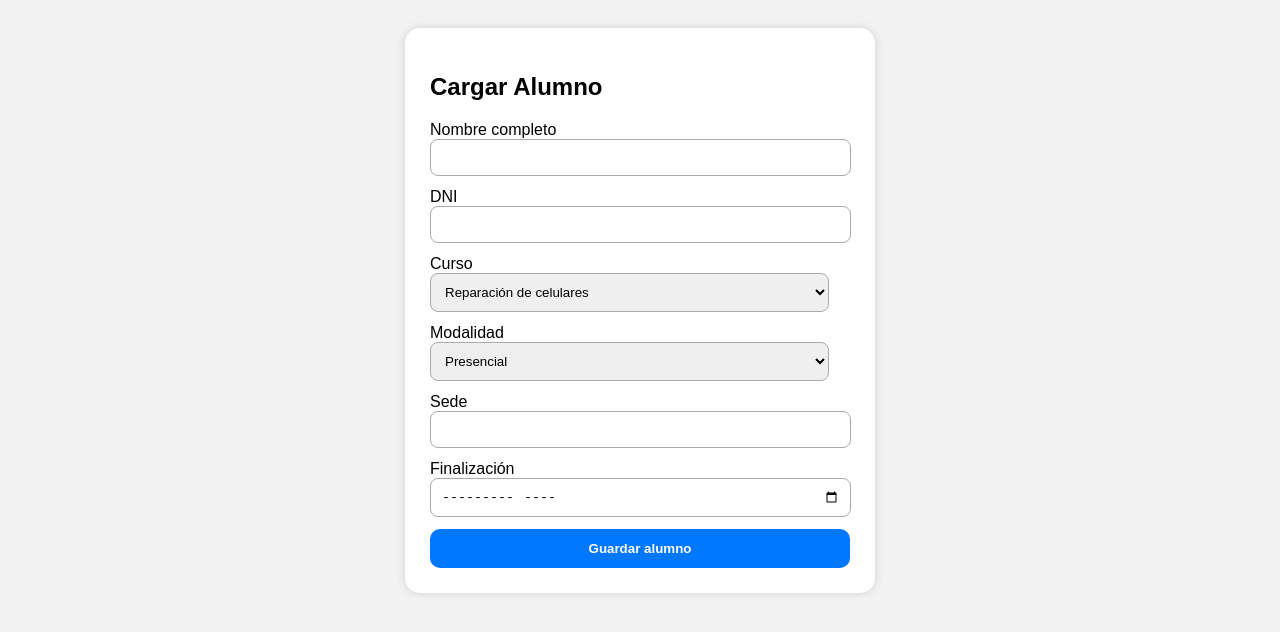
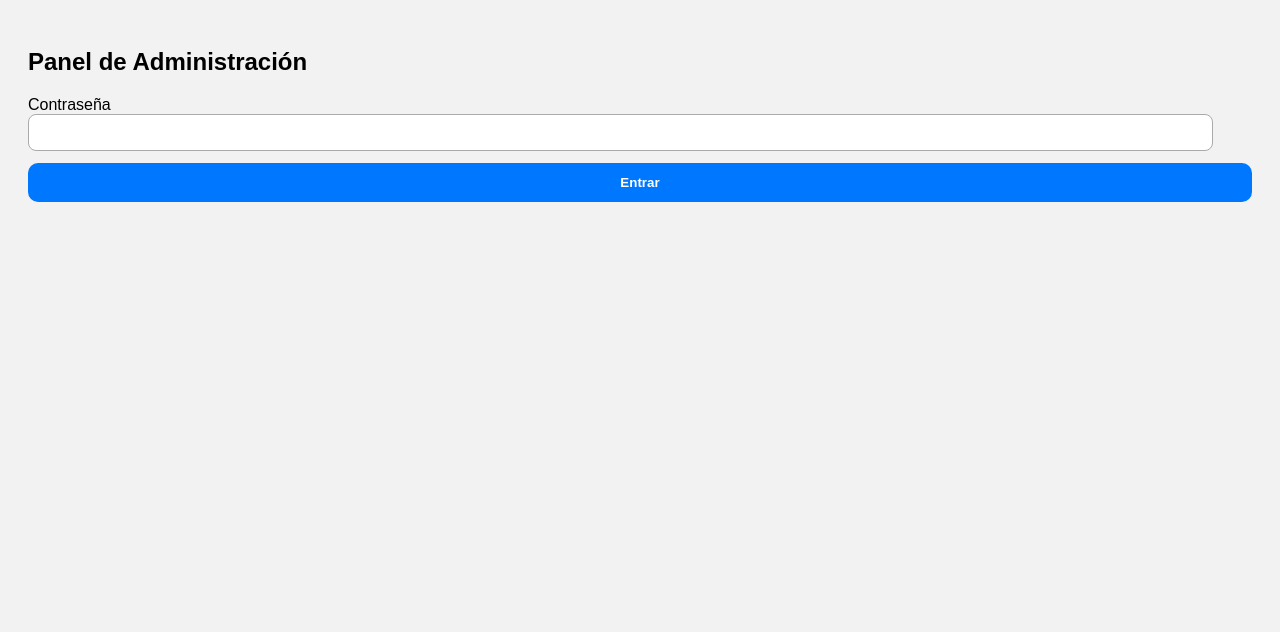
Before and after one commit to axeltronic/verificar, a plain HTML site: page admin.html in a window 1280 px wide. Drawn offline with Linux system fonts and the light colour scheme.

Commit message:
Revise admin panel layout and remove fields

```diff
--- a/admin.html
+++ b/admin.html
@@ -1,48 +1,26 @@
 <!DOCTYPE html>
 <html lang="es">
 <head>
-    <meta charset="UTF-8">
-    <meta name="viewport" content="width=device-width, initial-scale=1.0">
-    <title>Administración - Axeltronic</title>
-    <link rel="stylesheet" href="style.css">
+  <meta charset="UTF-8">
+  <meta name="viewport" content="width=device-width, initial-scale=1.0">
+  <title>Panel Admin</title>
+  <link rel="stylesheet" href="style.css">
 </head>
 <body>
 
-<div class="container">
-    <h2>Cargar Alumno</h2>
+<h2>Panel de Administración</h2>
 
-    <label>Nombre completo</label>
-    <input type="text" id="nombre" required>
+<form id="loginForm">
+  <label>Contraseña</label>
+  <input type="password" id="adminPass">
+  <button type="submit">Entrar</button>
+</form>
 
-    <label>DNI</label>
-    <input type="text" id="dni" required>
-
-    <label>Curso</label>
-<select id="curso">
-  <option value="Reparación de celulares">Reparación de celulares</option>
-  <option value="Reparación de celulares intermedio">Reparación de celulares intermedio</option>
-  <option value="Remanufactura de pantallas">Remanufactura de pantallas</option>
-  <option value="Software básico-intermedio">Software básico-intermedio</option>
-</select>
-
-<label>Modalidad</label>
-<select id="modalidad">
-  <option value="Presencial">Presencial</option>
-  <option value="Online">Online</option>
-</select>
-
-    <label>Sede</label>
-    <input id="sede" type="text">
-
-    <label>Finalización</label>
-    <input type="month" id="finalizacion" required>
-
-    <button onclick="guardarAlumno()">Guardar alumno</button>
-
-    <div id="status"></div>
+<div id="panel" style="display:none;">
+  <h3>Alumnos generados</h3>
+  <pre id="list"></pre>
 </div>
 
 <script src="admin.js"></script>
-
 </body>
 </html>
```
